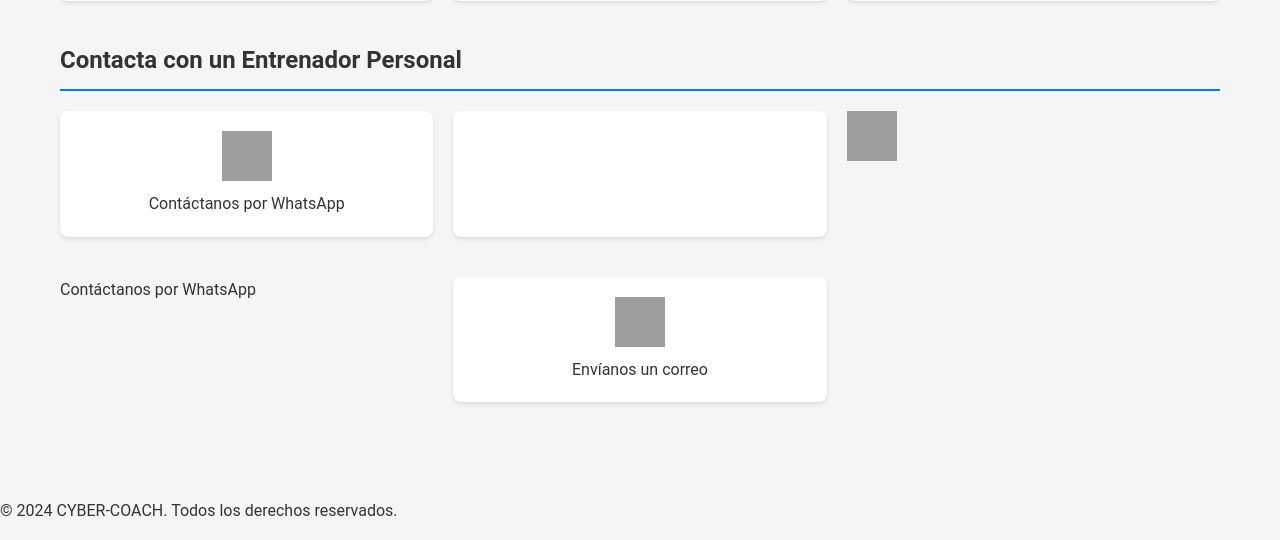
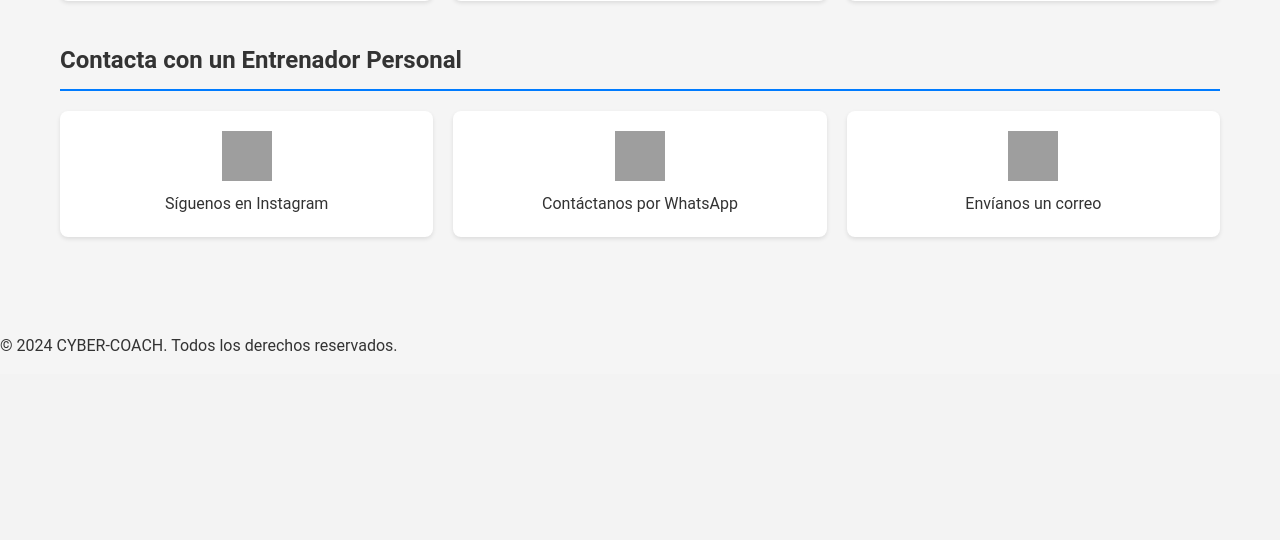
Before and after one commit to valenfd3z/Portfolio, a Python web app: template templates/index.html in a window 1280 px wide. Shown: the part 880-1420 px from the top of the page. After the commit the page ends 1231 px from the top, so only its background shows below. Run offline with Jinja, Linux system fonts and the light colour scheme; the template is opened without the code that fills it, so the values that code supplies are empty; grey boxes are pictures that could not be loaded.

Commit message:
Update index.html

```diff
--- a/templates/index.html
+++ b/templates/index.html
@@ -80,7 +80,7 @@ block extra_css %}
     </div>
   </div>
 
-  <section class="seccion contacto-section">
+ <section class="seccion contacto-section">
     <h2 class="seccion-titulo">Contacta con un Entrenador Personal</h2>
     <div class="grid grid-3 enlaces-contacto">
       <a
@@ -93,14 +93,13 @@ block extra_css %}
           alt="Instagram"
           class="contacto-icon"
         />
-       <span>Contáctanos por WhatsApp</span>
+        <span>Síguenos en Instagram</span>
       </a>
       <a
         href="https://wa.me/1234567890"
         target="_blank"
         class="tarjeta contacto-card"
       >
-      </a>
         <img
           src="https://upload.wikimedia.org/wikipedia/commons/6/6b/WhatsApp.svg"
           alt="WhatsApp"
@@ -109,7 +108,7 @@ block extra_css %}
         <span>Contáctanos por WhatsApp</span>
       </a>
       <a
-        href="mailto:cybercoachayuda@gmail.com"
+        href="mailto:correo@ejemplo.com"
         target="_blank"
         class="tarjeta contacto-card"
       >
```
